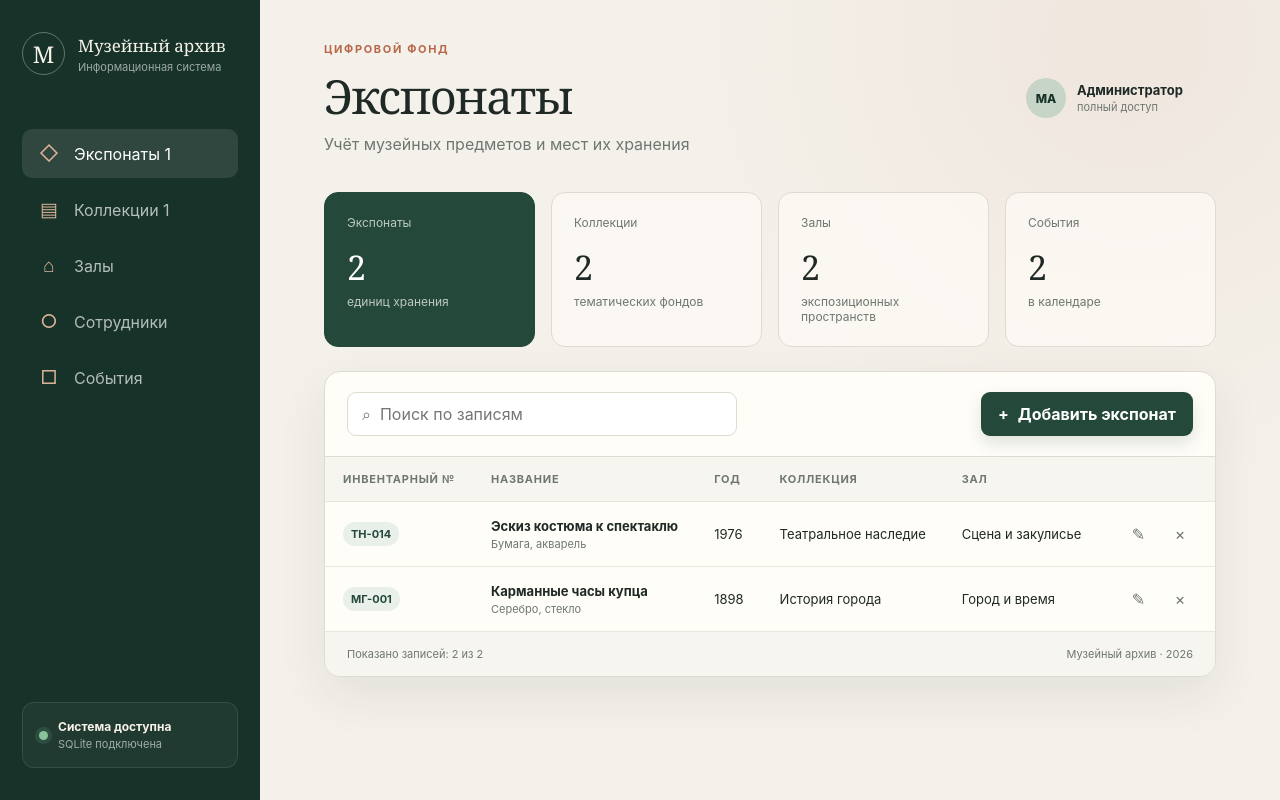
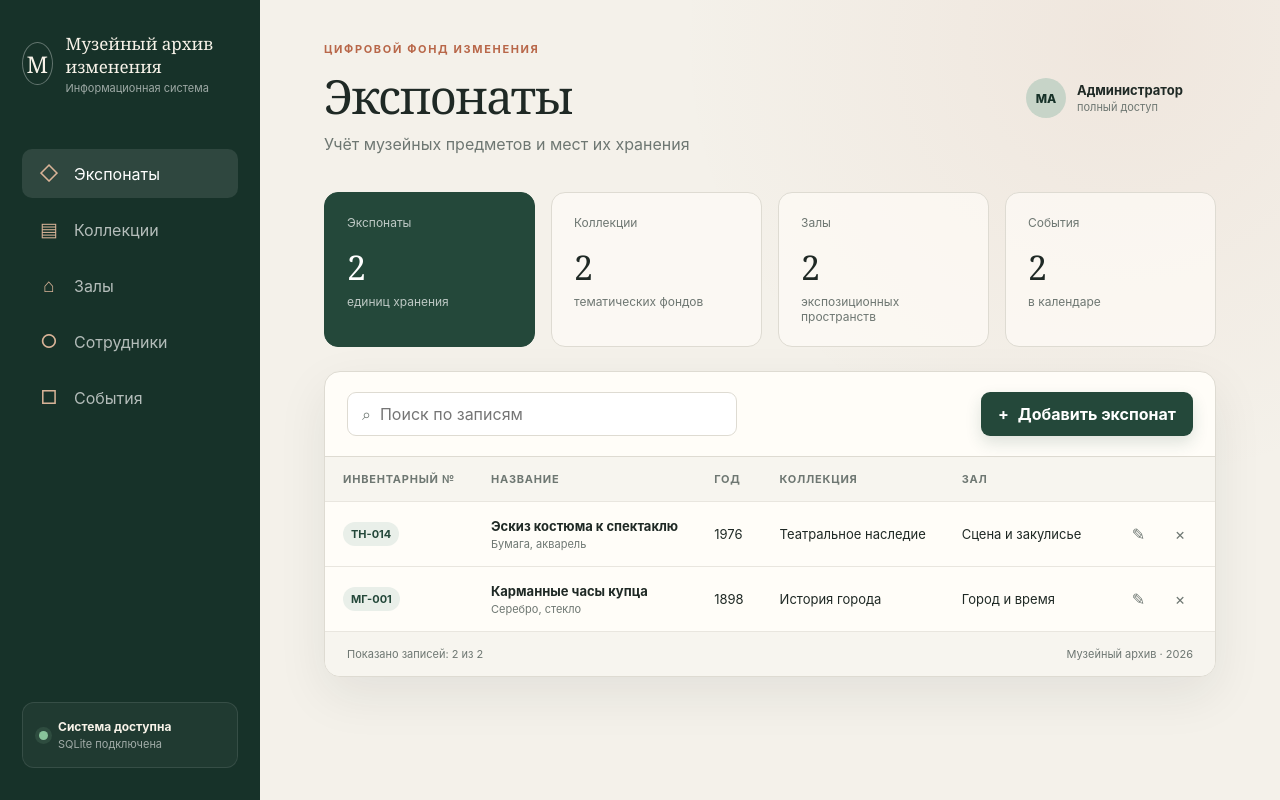
Before and after one commit to PeachParfa1t/museum-cicd, a Flask app: page / in a window 1280 px wide. Run offline with Flask 3, Linux system fonts and the light colour scheme; data comes from the database, SQL or seed files in the repository.

Commit message:
Изменить заголовок сайта 2

```diff
--- a/app/templates/index.html
+++ b/app/templates/index.html
@@ -4,7 +4,7 @@
     <meta charset="utf-8">
     <meta name="viewport" content="width=device-width, initial-scale=1">
     <meta name="description" content="Информационная система музейного архива">
-    <title>Музейный архив</title>
+    <title>Музейный архив изменения</title>
     <link rel="stylesheet" href="{{ url_for('static', filename='css/styles.css') }}">
     <script defer src="{{ url_for('static', filename='js/app.js') }}"></script>
   </head>
@@ -14,7 +14,7 @@
         <a class="brand" href="#" aria-label="Музейный архив">
           <span class="brand-mark" aria-hidden="true">М</span>
           <span>
-            <strong>Музейный архив</strong>
+            <strong>Музейный архив изменения</strong>
             <small>Информационная система</small>
           </span>
         </a>
@@ -22,11 +22,11 @@
         <nav class="main-nav" aria-label="Разделы архива">
           <button class="nav-item active" data-resource="exhibits">
             <span class="nav-icon" aria-hidden="true">◇</span>
-            Экспонаты 1
+            Экспонаты
           </button>
           <button class="nav-item" data-resource="collections">
             <span class="nav-icon" aria-hidden="true">▤</span>
-            Коллекции 1
+            Коллекции
           </button>
           <button class="nav-item" data-resource="halls">
             <span class="nav-icon" aria-hidden="true">⌂</span>
@@ -54,7 +54,7 @@
       <main class="content">
         <header class="topbar">
           <div>
-            <p class="eyebrow">Цифровой фонд</p>
+            <p class="eyebrow">Цифровой фонд изменения</p>
             <h1 id="page-title">Экспонаты</h1>
             <p id="page-description" class="page-description">
               Учёт музейных предметов и мест их хранения
```
